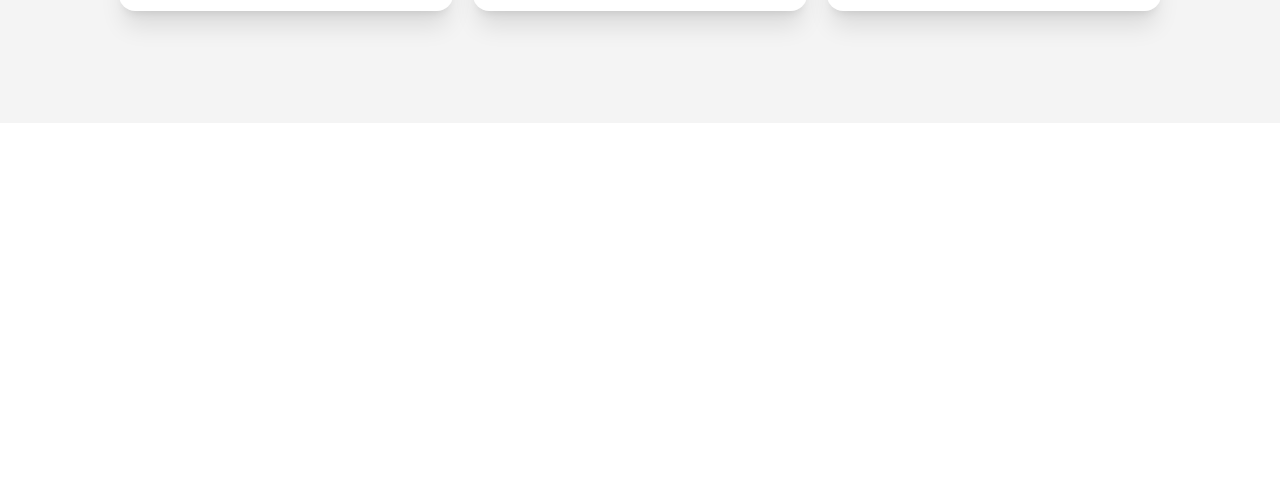
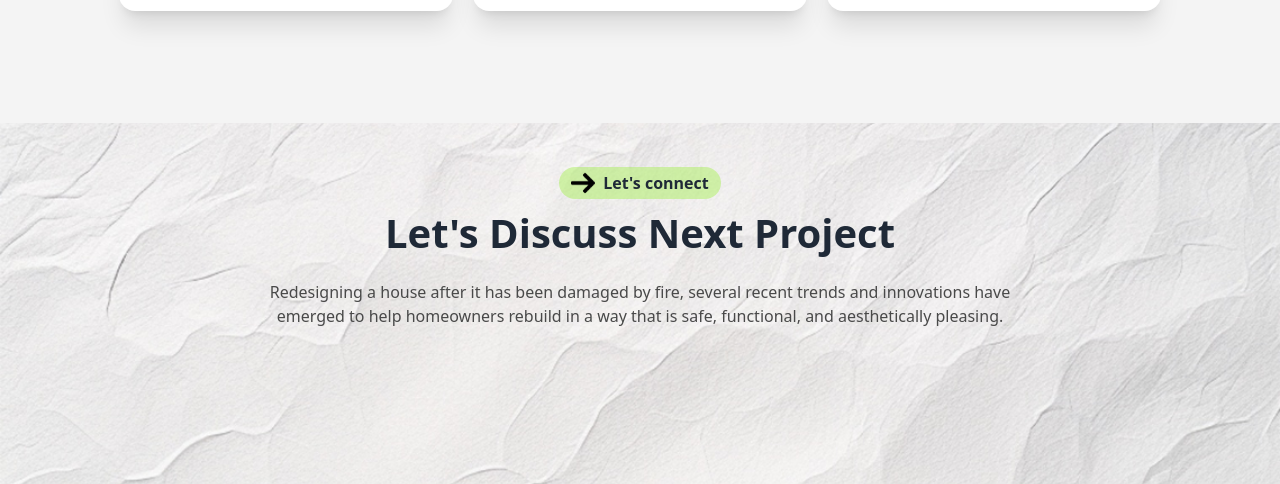
Before and after one commit to arafatrased/rinterio-tailwind-daisyui, a website built with Vite: page index.html in a window 1280 px wide. Shown: the part 4068-4552 px from the top of the page. Before the commit the page ends 4191 px from the top, so only its background shows below. Built offline with nearby package versions, Linux system fonts and the light colour scheme; files whose address does not match are found by name.

Commit message:
lets connect section started

```diff
--- a/index.html
+++ b/index.html
@@ -361,6 +361,26 @@
         <!-- news section ends -->
 
         <!-- next project section starts -->
+
+        <section class="bg-no-repeat bg-cover bg-center" style="background-image: url('assets/bg.jpg');">
+            <div class="container flex flex-col items-center justify-center md:w-5/6 pb-28 pt-5">
+                <div class="mt-6">
+                    <button class="bg-[#abef5f80] text-center font-bold py-1 px-3 flex gap-2 rounded-[2rem]">
+                        <img class="w-6 h-6" src="icons/right-arrow.png" alt="">
+                        Let's connect
+                    </button>
+                </div>
+                <h1 class="text-[2rem] md:text-[2.5rem] leading-[2.8rem] my-3 font-bold">Let's Discuss Next Project</h1>
+                <p class="text-[#494949] text-center w-3/4 my-3">Redesigning a house after it has been damaged by fire, several recent trends and innovations have emerged to help homeowners rebuild in a way that is safe, functional, and aesthetically pleasing.</p>
+                <div class="grid gap-5 grid-cols-1 sm:grid-cols-2 lg:grid-cols-3 mx-3 mt-8">
+
+
+
+                </div>
+            </div>
+
+        </section>
+
         <!-- next project section ends -->
 
 
```
